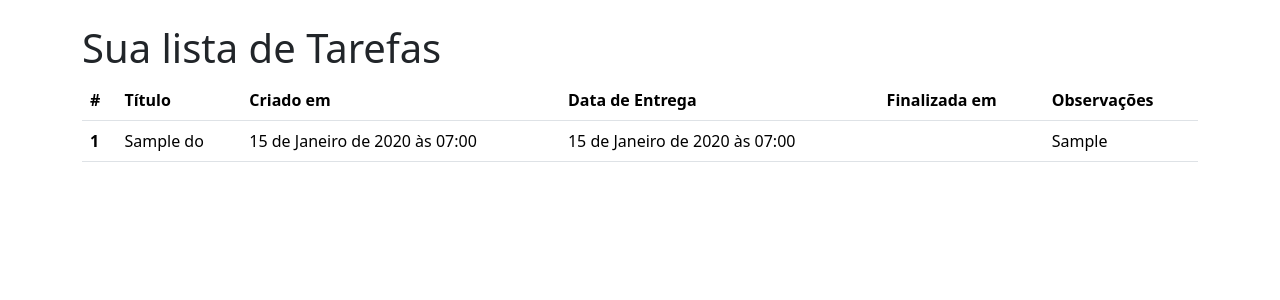
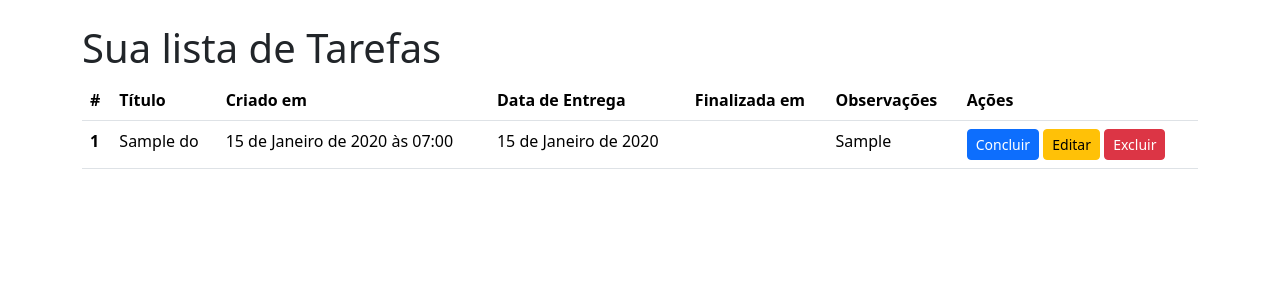
Before and after one commit to paulocarlosfilho/Teste1, a Django app: page / in a window 1280 px wide. Shown: the part 57-357 px from the top of the page. Run offline with Django 5.2, Linux system fonts and the light colour scheme; tables that the repository leaves empty hold one stand-in row (values such as "Sample post").

Commit message:
feat: Terminando a Lista de Tarefas -  Para fazer: Editar os botões na lista de tarefas.

```diff
--- a/to_do/models.py
+++ b/to_do/models.py
@@ -6,6 +6,6 @@ from django.db import models
 class To_do(models.Model):
     title = models.CharField(max_length=200, null=False, blank=False)
     created_at = models.DateTimeField(auto_now_add=True, null=False, blank=False)
-    deadline = models.DateTimeField(null=False, blank=False)
-    fineshed_at = models.DateTimeField(null=True, blank=False)
+    deadline = models.DateField(null=False, blank=False)
+    fineshed_at = models.DateField(null=True, blank=False)
     observacoes = models.CharField( max_length=500, null=True, blank=False)
--- a/to_do/templates/to_do/to_do_list.html
+++ b/to_do/templates/to_do/to_do_list.html
@@ -18,6 +18,7 @@
 
     <main class="container">
         <h1>Sua lista de Tarefas</h1>
+        {% if to_dos%}
 			<table class="table">
 				<thead>
 				<tr>
@@ -27,6 +28,7 @@
 					<th scope="col">Data de Entrega</th>
 					<th scope="col">Finalizada em</th>
 					<th scope="col">Observações</th>
+					<th scope="col">Ações</th>
 				</tr>
 				</thead>
 				<tbody>
@@ -38,11 +40,19 @@
 							<td>{{ tarefa.deadline }}</td>
 							<td>{{ tarefa.finished_at }}</td>
 							<td>{{ tarefa.observacoes |default:"-" }}</td>
+							<td>
+								<a href="#" class="btn btn-primary btn-sm">Concluir</a>
+								<a href="#" class="btn btn-warning btn-sm">Editar</a>
+								<a href="#" class="btn btn-danger btn-sm">Excluir</a>
+							</td>
 						</tr>
 					{%endfor%}
 
 				</tbody>
 			</table>
+			{%else%}
+				<p>A sua lista está vazia...</p>
+		{% endif %}
     </main>
 
 
```
Also changed, not shown: to_do/migrations/0004_alter_to_do_deadline_alter_to_do_fineshed_at.py (added). Lines whose indentation alone changed are shown as unchanged.
